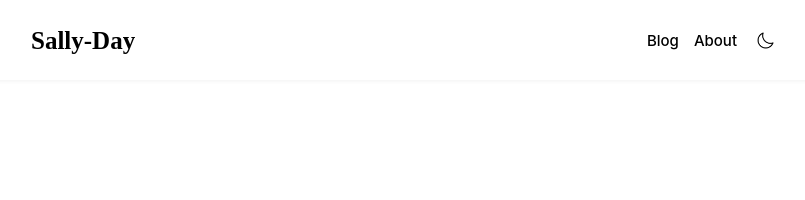
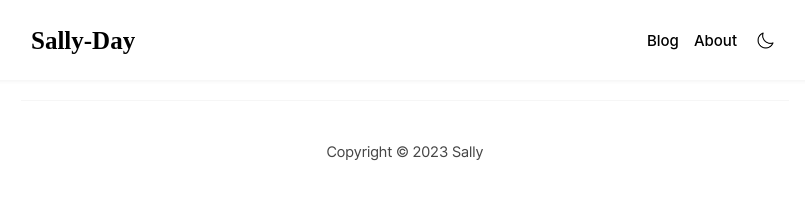
Before and after one commit to dazzel3/dazzel3.github.io, a Gatsby site: page / in a window 1280 px wide. Shown: the whole page, without its empty margins (235-1040 px from the left). Built offline with nearby package versions, Linux system fonts and the light colour scheme; Gatsby itself is replaced by a stand-in of ours; a web font is replaced by a local one.

Commit message:
feat: Footer 컴포넌트 구현

```diff
--- /dev/null
+++ b/src/components/footer/Footer.tsx
@@ -0,0 +1,35 @@
+import styled from '@emotion/styled';
+import React from 'react';
+
+const Footer = () => {
+  return (
+    <Container>
+      <Wrapper>
+        <Text>Copyright © 2023 Sally</Text>
+      </Wrapper>
+    </Container>
+  );
+};
+
+export default Footer;
+
+const Container = styled.div`
+  height: 13vh;
+  display: flex;
+  justify-content: center;
+  margin-top: 20px;
+`;
+
+const Wrapper = styled.div`
+  width: 60%;
+  height: 100%;
+  display: flex;
+  justify-content: center;
+  align-items: center;
+  border-top: 1px solid #f6f6f6;
+`;
+
+const Text = styled.h1`
+  color: #464646;
+  font-size: 1.5rem;
+`;
--- a/src/pages/index.tsx
+++ b/src/pages/index.tsx
@@ -2,12 +2,14 @@ import React from 'react';
 import '../assets/styles/font.css';
 import GlobalStyle from 'components/common/GlobalStyle';
 import Header from 'components/header/Header';
+import Footer from 'components/footer/Footer';
 
 const IndexPage = () => {
   return (
     <>
       <GlobalStyle />
       <Header />
+      <Footer />
     </>
   );
 };
```
